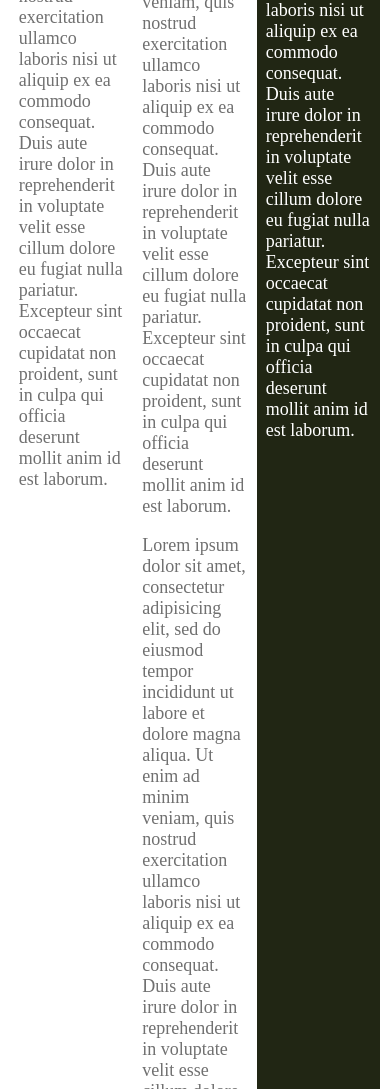
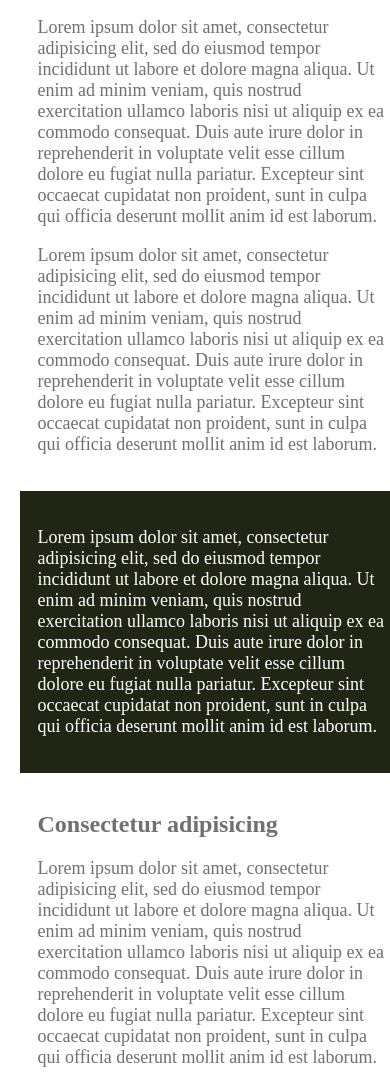
Before and after one commit to DayanaDesa/week5-b24, a plain HTML site: page elephantUI.html in a window 390 px wide. Shown: the part 911-2000 px from the top of the page. Drawn offline with Linux system fonts and the light colour scheme.

Commit message:
Add files via upload

```diff
--- a/elephantUI.html
+++ b/elephantUI.html
@@ -12,7 +12,7 @@
 		.container{
 			max-width: 980px;
 			margin: 20px auto;
-			width: 95%;
+			width: 90%;
 			display: flex;
 			flex-wrap: wrap;
 			flex-direction: row;
@@ -41,25 +41,29 @@
 			font-size: 1.5rem;
 		}
 		.col-1{
-			width: 25%;
-			padding: .5em;
+			width: 21%;
+			padding: 1em;
 		}
 		.col-2{
 			width: 50%;
-			padding: .5em;
+			padding: 1em;
 		}
 		.col-3{
 			width: 75%;
-			padding: .5em;
+			padding: 1em;
 		}
 		.col-bg{
 			background: #212614;
-			padding: .5em;
+			padding: 1em;
 			color: #fff;
 		}
 		@media (max-width:  600px){
-			.col-1, .col-2, .col-3{
+			.columns{
+				flex-direction: column;
+			}
+			.col-1, .col-2, .col-3, .col-bg{
 				width: 100%;
+			}
 			}
 		}
 	</style>
```
